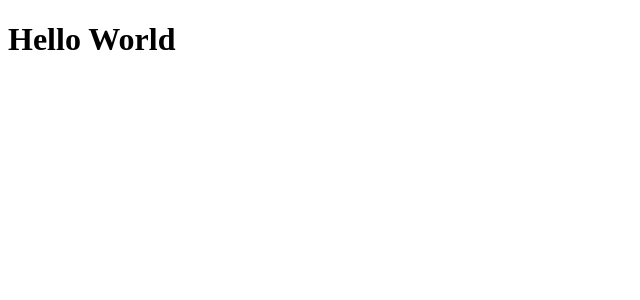
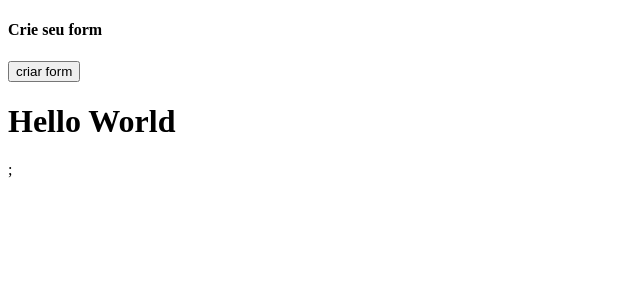
Before and after one commit to LailsonGabriel/react-dev-nextjs, a Next.js app: page / in a window 1280 px wide. Shown: the top 300 px of the page, without its empty margins (0-640 px from the left). Built offline with nearby package versions, Linux system fonts and the light colour scheme.

Commit message:
feat: created components header and button

```diff
--- /dev/null
+++ b/src/components/Button/index.tsx
@@ -0,0 +1,10 @@
+import React from "react";
+import { IButton } from "./interface";
+
+export const Button = ({ onClick, text }: IButton) => {
+  return (
+    <button type="button" onClick={onClick}>
+      {text}
+    </button>
+  );
+};
--- /dev/null
+++ b/src/components/Button/interface.ts
@@ -0,0 +1,4 @@
+export interface IButton {
+  onClick?: () => void;
+  text: string;
+}
--- /dev/null
+++ b/src/components/Header/index.tsx
@@ -0,0 +1,14 @@
+import React from "react";
+import { Button } from "../Button";
+
+const Header = ({ children }: { children: React.ReactNode }) => {
+  return (
+    <header>
+      <h4>Crie seu form</h4>
+      <Button text="criar form" />
+      {children}
+    </header>
+  );
+};
+
+export default Header;
--- a/src/pages/_app.tsx
+++ b/src/pages/_app.tsx
@@ -1,5 +1,10 @@
 import type { AppProps } from "next/app";
+import Header from "../components/Header";
 
 export default function App({ Component, pageProps }: AppProps) {
-  return <Component {...pageProps} />;
+  return (
+    <Header>
+      <Component {...pageProps} />;
+    </Header>
+  );
 }
```
